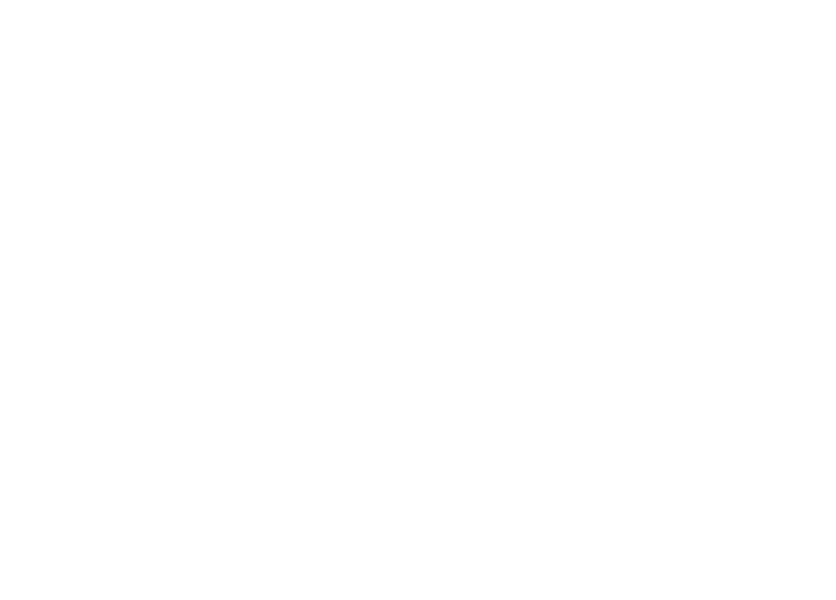
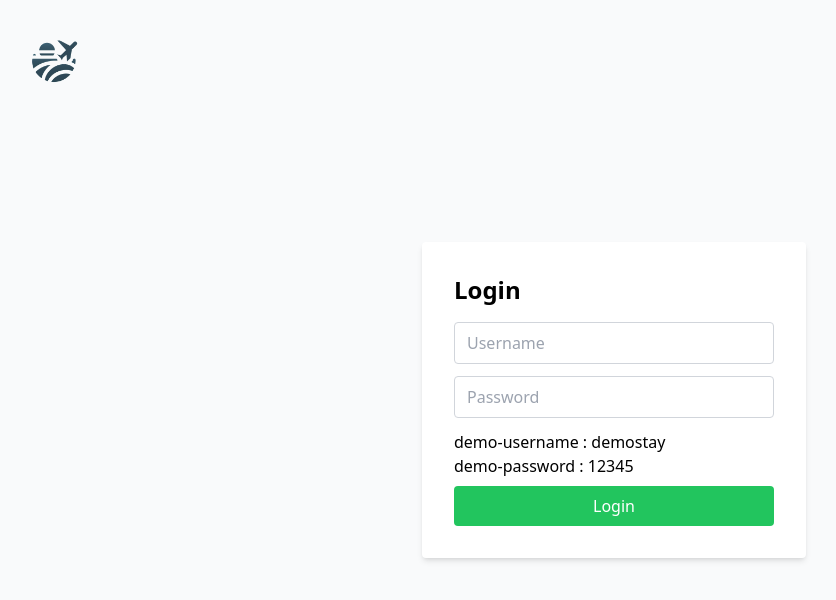
Before and after one commit to tyagiharsh7/Stay-Spotter, a React (Vite) app in the folder client/: page /login in a window 1280 px wide. Before the commit this address had no page. Shown: the top 600 px of the page, without its empty margins (26-862 px from the left). Built offline with nearby package versions, Linux system fonts and the light colour scheme.

Commit message:
feat(client) : user login -user login page added -added authState (recoil) -display login/username in navbar

```diff
--- a/client/src/App.jsx
+++ b/client/src/App.jsx
@@ -2,6 +2,7 @@
 import Home from "./views/home/Home";
 import List from "./views/list/HotelList";
 import HotelPage from "./views/hotel/HotelPage";
+import Login from "./views/login/login";
 import { RecoilRoot } from "recoil";
 
 function App() {
@@ -12,6 +13,7 @@
                     <Route path="/" element={<Home />} />
                     <Route path="/hotels" element={<List />} />
                     <Route path="/hotel/:id" element={<HotelPage />} />
+                    <Route path="/login" element={<Login />} />
                 </Routes>
             </BrowserRouter>
         </RecoilRoot>
--- a/client/src/components/emailSubscription/EmailSubscription.jsx
+++ b/client/src/components/emailSubscription/EmailSubscription.jsx
@@ -1,14 +1,33 @@
-import React from 'react';
+import React from "react";
 
 const EmailSubscription = () => {
     return (
         <div className="bg-gray-900 text-white p-8 pb-0">
-            <h2 className="text-3xl mb-1 text-center">Save time, save money!</h2>
-            <h2 className="text-xl mb-3 text-center">Subscribe to our newsletter</h2>
+            <h2 className="text-3xl mb-1 text-center">
+                Save time, save money!
+            </h2>
+            <h2 className="text-xl mb-3 text-center">
+                Subscribe to our newsletter
+            </h2>
             <form className="flex justify-center space-y-4 space-x-4 w-full">
-                <label htmlFor="email" className="sr-only ">Email address</label>
-                <input type="email" id="email" name="email" placeholder="Enter your email address" className="w-52 text-black border-gray-300 rounded-full shadow-sm py-2 px-3 focus:outline-none focus:ring-green-500 focus:border-green-500 sm:text-sm" />
-                <button type="submit" className="w-22 bg-green-500 py-2 px-4 border border-transparent rounded-full shadow-sm text-sm font-medium text-white hover:bg-green-700 focus:outline-none focus:ring-2 focus:ring-offset-2 focus:ring-green-500">Subscribe</button>
+                <label htmlFor="email" className="sr-only ">
+                    Email address
+                </label>
+                <input
+                    type="email"
+                    id="email"
+                    name="email"
+                    placeholder="Enter your email address"
+                    className="w-52 text-black border-gray-300 rounded-full shadow-sm py-2 px-3 focus:outline-none focus:ring-green-500 focus:border-green-500 sm:text-sm"
+                />
+                <button
+                    className="w-22 bg-green-500 py-2 px-4 border border-transparent rounded-full shadow-sm text-sm font-medium text-white hover:bg-green-700 focus:outline-none focus:ring-2 focus:ring-offset-2 focus:ring-green-500"
+                    onClick={(e) => {
+                        e.preventDefault();
+                    }}
+                >
+                    Subscribe
+                </button>
             </form>
         </div>
     );
--- a/client/src/components/navbar/Navbar.jsx
+++ b/client/src/components/navbar/Navbar.jsx
@@ -1,19 +1,29 @@
 import React from "react";
-import StaySpotterLogo from "/images/StaySpotterLogo.png";
+import StaySpotterLogo from "../../images/StaySpotterLogo.png";
 import HotelSearch from "../hotelSearch/HotelSearch";
-import { useNavigate } from "react-router-dom";
+import { Link } from "react-router-dom";
+import Login from "../../views/login/login";
+import Home from "../../views/home/Home";
+import { useRecoilValue } from "recoil";
+import { authState } from "../../store/auth/atoms/authState";
 
-const Navbar = ({includeSearch, initialData}) => {
-    const navigate = useNavigate();
-    const handleLogo = () => {
-        navigate('/');
-    }
+const Navbar = ({ includeSearch }) => {
+    const {user} = useRecoilValue(authState);
 
     return (
-        <nav className={`bg-gray-100 p-2 ${includeSearch ? 'border-b-2' : ''}`}>
+        <nav className={`bg-gray-100 p-2 ${includeSearch ? "border-b-2" : ""}`}>
             <div className={`flex items-center justify-between mx-10`}>
-                <img src={StaySpotterLogo} alt="Logo" className="h-20 w-20" onClick={handleLogo}/>
-                {includeSearch ? <HotelSearch />  : <ul className="flex space-x-4 text-xl">
+                <Link to={"/"} element={<Home />}>
+                    <img
+                        src={StaySpotterLogo}
+                        alt="Logo"
+                        className="h-20 w-20"
+                    />
+                </Link>
+                {includeSearch ? (
+                    <HotelSearch />
+                ) : (
+                    <ul className="flex space-x-4 text-xl">
                         <li>
                             <a
                                 href="#"
@@ -46,10 +56,19 @@
                                 More
                             </a>
                         </li>
-                </ul>}
+                    </ul>
+                )}
+                {user ? (
+                    // If user is logged in, show the username
+                    <span className="text-black px-4">Hi, {user.username}</span>
+                ) : (
+                    // If user is not logged in, show the Login button
+                    <Link to={"/login"} element={<Login />}>
                         <button className="bg-green-500 text-white px-6 py-2 rounded-full hover:bg-green-700">
-                    Sign Up
+                            Login
                         </button>
+                    </Link>
+                )}
             </div>
         </nav>
     );
--- /dev/null
+++ b/client/src/store/auth/atoms/authState.js
@@ -0,0 +1,14 @@
+import { atom, useRecoilState } from "recoil";
+
+export const authState = atom({
+    key: "authState",
+    default: {
+        user: JSON.parse(localStorage.getItem("user")) || null,
+        loading: false,
+        error: null,
+    },
+});
+
+export const useAuth = () => {
+    return useRecoilState(authState);
+};
--- a/client/src/views/hotel/HotelPage.jsx
+++ b/client/src/views/hotel/HotelPage.jsx
@@ -32,7 +32,7 @@
 
     return (
         <>
-            <Navbar includeSearch={true} initialData={location.state} />
+            <Navbar includeSearch={true} />
             <div className="bg-gray-100 p-4">
                 <div className="bg-white rounded-3xl shadow-md p-6">
                     {loading ? (
--- a/client/src/views/list/HotelList.jsx
+++ b/client/src/views/list/HotelList.jsx
@@ -115,7 +115,7 @@
 
     return (
         <div className="bg-gray-100">
-            <Navbar includeSearch={true} initialData={location.state} />
+            <Navbar includeSearch={true} />
             <div className="flex justify-between pl-10 pt-4 pb-0">
                 <h2 className="text-2xl font-bold">
                     Search Results{" "}
--- /dev/null
+++ b/client/src/views/login/login.jsx
@@ -0,0 +1,94 @@
+import axios from "axios";
+import { useState } from "react";
+import { Link, useNavigate } from "react-router-dom";
+import { authState, useAuth } from "../../store/auth/atoms/authState";
+import StaySpotterLogo from "../../images/StaySpotterLogo.png";
+import Home from "../home/Home";
+
+const Login = () => {
+    const [credentials, setCredentials] = useState({
+        username: undefined,
+        password: undefined,
+    });
+
+    const [authState, setAuthState] = useAuth();
+
+    const navigate = useNavigate();
+
+    const handleChange = (e) => {
+        setCredentials((prev) => ({ ...prev, [e.target.id]: e.target.value }));
+    };
+
+    const handleClick = async (e) => {
+        e.preventDefault();
+        setAuthState((prev) => ({ ...prev, loading: true, error: null }));
+        try {
+            const res = await axios.post(
+                "http://localhost:8800/api/auth/login",
+                credentials
+            );
+            setAuthState({
+                user: res.data,
+                loading: false,
+                error: null,
+            });
+            localStorage.setItem("user", JSON.stringify(res.data));
+            navigate(-1);
+        } catch (err) {
+            setAuthState({
+                user: null,
+                loading: false,
+                error: err.response.data,
+            });
+        }
+    };
+
+    return (
+        <>
+            <div className="min-h-screen flex items-center justify-center bg-gray-50">
+                <Link to={"/"} element={<Home />}>
+                    <div className="absolute top-5 left-10">
+                        <img
+                            src={StaySpotterLogo}
+                            alt="Logo"
+                            className="h-20 w-20"
+                        />
+                    </div>
+                </Link>
+                <div className="bg-white p-8 rounded shadow-md w-96">
+                    <h2 className="text-2xl font-semibold mb-4">Login</h2>
+                    <input
+                        type="text"
+                        placeholder="Username"
+                        id="username"
+                        onChange={handleChange}
+                        className="w-full px-3 py-2 mb-3 border border-gray-300 rounded focus:outline-none focus:border-green-500"
+                    />
+                    <input
+                        type="password"
+                        placeholder="Password"
+                        id="password"
+                        onChange={handleChange}
+                        className="w-full px-3 py-2 mb-3 border border-gray-300 rounded focus:outline-none focus:border-green-500"
+                    />
+                    <p> demo-username : demostay</p>
+                    <p> demo-password : 12345</p>
+                    <button
+                        disabled={authState.loading}
+                        onClick={handleClick}
+                        className="w-full mt-2 bg-green-500 text-white py-2 rounded hover:bg-green-600 focus:outline-none"
+                    >
+                        Login
+                    </button>
+                    {authState.error && (
+                        <span className="text-red-500 mt-2">
+                            {authState.error.message}
+                        </span>
+                    )}
+                </div>
+            </div>
+        </>
+    );
+};
+
+export default Login;
```
Also changed, not shown: client/src/images/StaySpotterLogo.png (renamed from client/public/images/StaySpotterLogo.png), 1 other file (tests, documents, lock files or other folders). Lines whose indentation alone changed are shown as unchanged.
